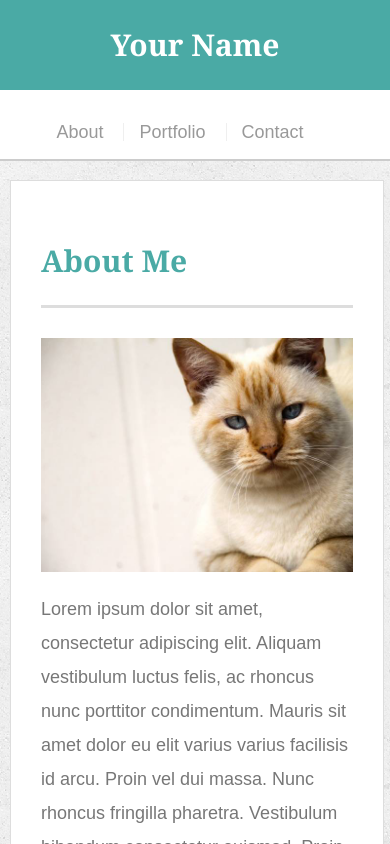
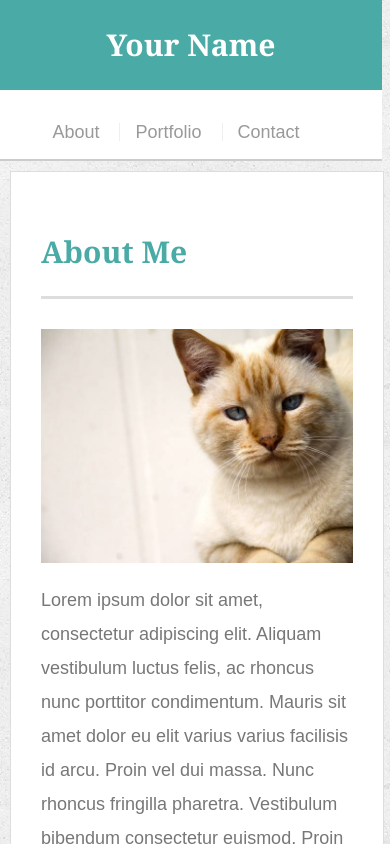
Before and after one commit to henrymontesanoiii/Responsive-Portfolio, a plain HTML site: page index.html in a window 390 px wide. Shown: the top 844 px of the page. Drawn offline with Linux system fonts and the light colour scheme.

Commit message:
Portfolio media queries complete

```diff
--- a/assets/css/style.css
+++ b/assets/css/style.css
@@ -238,6 +238,7 @@ input[type=submit] {
     width: 70%;
     padding: 30px;
     margin-bottom: 50px;
+    margin-left: 30px;
     }
     .auth-image {
       width: 40%;
@@ -323,7 +324,7 @@ input[type=submit] {
       .main-section{
 
         width: 98%;
-        margin-top: 50px;
+        margin-top: 0px;
         margin-left: 10px;
 
       }
@@ -350,5 +351,13 @@ input[type=submit] {
       overflow: auto;
     }
 
+    #masthead {
+      position: static;
+      margin-bottom: 0px;
+
 
         }
+
+    #main-container{
+      padding-top: 10px;
+    }
```
